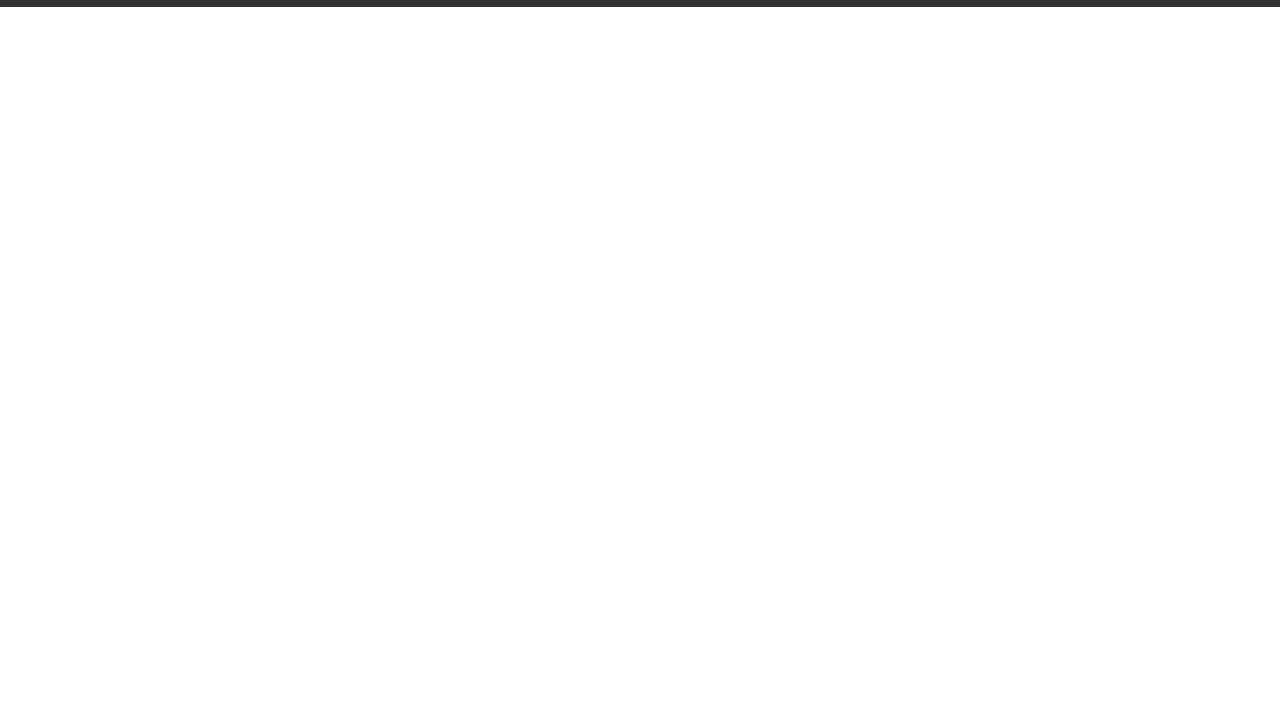
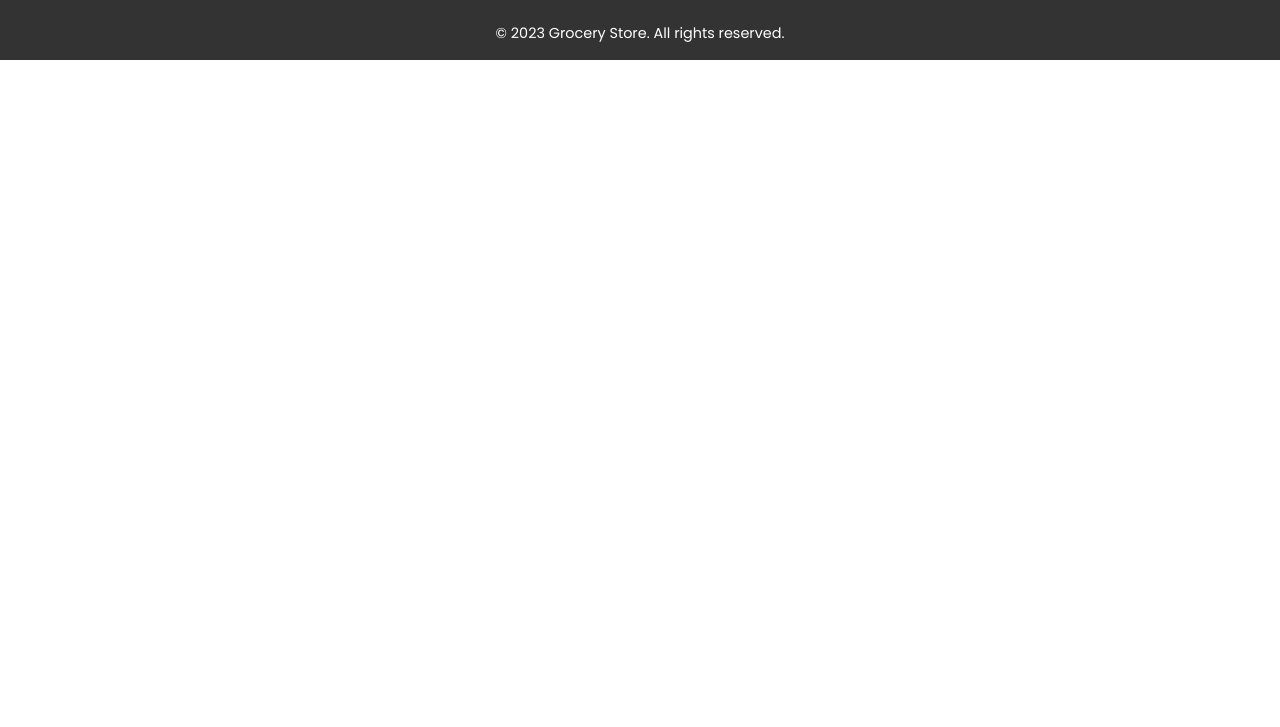
Before and after one commit to aminmihir01/E-CommerceWebSite, a plain HTML site: page index.html in a window 1280 px wide. Shown: the part 73-800 px from the top of the page. Drawn offline with Linux system fonts and the light colour scheme; a web font is replaced by a local one.

Commit message:
added footer

```diff
--- a/assets/css/main.css
+++ b/assets/css/main.css
@@ -160,3 +160,26 @@ nav a:hover {
         margin-top: 10px;
     }
 }
+
+
+footer {
+    background-color: #333;
+    color: #fff;
+    text-align: center;
+    padding: 10px;
+    position: relative;
+    bottom: 0;
+    width: auto;
+    padding: 1rem 0rem;
+}
+
+footer p {
+    margin: 0;
+    font-size: 0.9em;
+}
+
+@media screen and (max-width: 768px) {
+    footer {
+        font-size: 0.8em;
+    }
+}
--- a/index.html
+++ b/index.html
@@ -38,8 +38,13 @@
                     <div class="store-background"></div>
                 </div>
             </div>
-
         </div>
     </header>
+
+    <footer>
+        <p>&copy; 2023 Grocery Store.
+            All rights reserved.
+        </p>
+    </footer>
 </body>
 </html>
```
